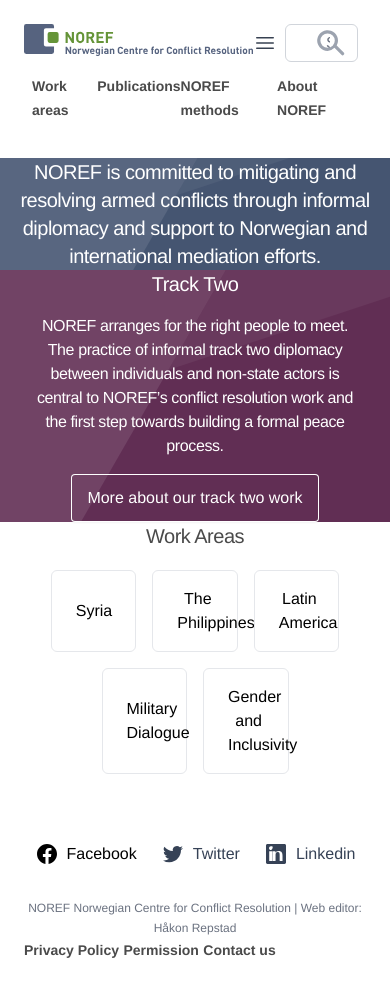
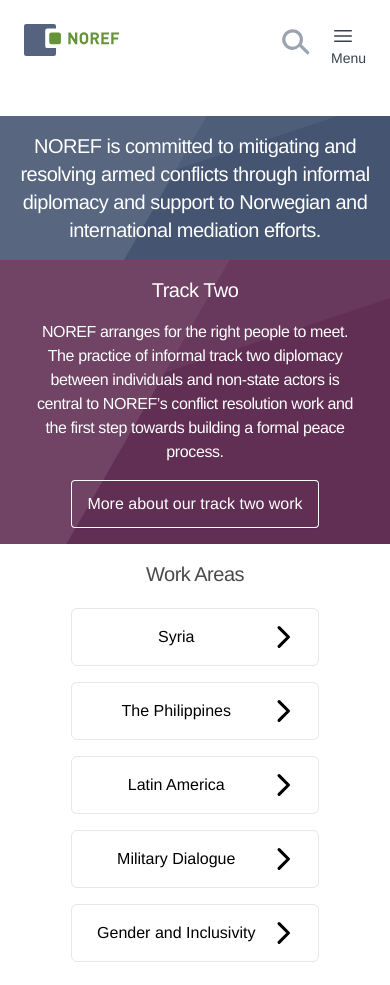
Before and after one commit to moises-magalhaes/noref, a website: page public/index.html in a window 390 px wide. Shown: the top 985 px of the page. Drawn offline with Linux system fonts and the light colour scheme.

Commit message:
making home responsive

```diff
--- a/public/index.html
+++ b/public/index.html
@@ -20,16 +20,21 @@
             <a href="./index.html" class="-m-1.5 p-1.5">
               <span class="sr-only">NOREF</span>
               <img
-                class="h-8 w-auto"
+                class="h-8 w-auto hidden lg:block"
                 src="./assets/images/noref-logo_text.svg"
+                alt="noref-logo_text"
+              />
+              <img
+                class="h-8 w-auto block lg:hidden"
+                src="./assets/images/NOREF-mobile-logo.svg"
                 alt="noref-logo_text"
               />
             </a>
           </div>
-          <div class="flex flex-wrap lg:hidden">
+          <div class="flex flex-wrap lg:hidden order-last justify-end">
             <button
               type="button"
-              class="-m-2.5 inline-flex items-center justify-center rounded-md p-2.5 text-gray-700"
+              class="-m-2.5 flex-col items-center justify-center rounded-md p-2.5 text-gray-700"
             >
               <span class="sr-only">Open Main menu</span>
               <svg
@@ -46,16 +51,17 @@
                   d="M3.75 6.75h16.5M3.75 12h16.5m-16.5 5.25h16.5"
                 />
               </svg>
+              <p class="text-black justify-center text-sm">Menu</p>
             </button>
           </div>
 
-          <div class="flex-1 flex justify-center px-2 lg:ml-6 lg:justify-end">
-            <div class="max-w-lg w-full lg:max-w-xs">
+          <div class="flex-1 flex justify-end px-2 lg:ml-6">
+            <div class="max-w-[50px] w-full lg:max-w-xs">
               <label for="search" class="sr-only">Search</label>
               <div class="relative">
                 <input
                   id="search"
-                  class="block w-full pl-10 pr-3 py-2 border border-gray-300 rounded-md leading-5 bg-white placeholder-gray-500 focus:outline-none focus:placeholder-gray-400 focus:border-blue-300 focus:shadow-outline-blue sm:text-sm transition duration-150 ease-in-out"
+                  class="block w-full pl-10 pr-3 py-2 lg:border lg:border-gray-300 rounded-md leading-5 bg-white lg:placeholder-gray-500 focus:outline-none focus:placeholder-gray-400 focus:border-blue-300 focus:shadow-outline-blue sm:text-sm transition duration-150 ease-in-out"
                   placeholder="Search"
                   type="search"
                 />
@@ -79,8 +85,9 @@
           </div>
         </div>
         <div
-          class="flex lg:flex lg:gap-x-12 flex-1 justify-center px-2 py-3 lg:ml-6 lg:justify-end"
+          class="flex flex-col lg:flex-row lg:gap-x-12 flex-1 justify-center px-2 py-3 lg:ml-6 lg:justify-end"
         >
+          <div class="hidden">
             <a
               href="./work-areas.html"
               class="text-sm font-semibold leading-6 text-black-300 decoration-2 hover:underline hover:underline-offset-8"
@@ -102,6 +109,7 @@
               >About NOREF</a
             >
           </div>
+        </div>
       </nav>
     </header>
 
@@ -109,7 +117,7 @@
 
     <section class="bg-primary bg-fiord-700">
       <div
-        class="mx-auto max-w-7xl px-4 sm:py-16 lg:py-36 flex flex-col content-center items-center sm:px-6 lg:px-8"
+        class="mx-auto max-w-7xl p-4 sm:py-16 lg:py-36 flex flex-col content-center items-center sm:px-6 lg:px-8"
       >
         <h2
           class="text-xl tracking-tight text-white-50 sm:text-3xl text-center"
@@ -122,7 +130,7 @@
     </section>
     <section class="bg-secondary bg-wine-berry-900">
       <div
-        class="mx-auto max-w-7xl px-4 sm:py-16 lg:py-36 flex flex-col content-center items-center sm:px-6 lg:px-8"
+        class="mx-auto max-w-7xl p-4 sm:py-16 lg:py-36 flex flex-col content-center items-center sm:px-6 lg:px-8"
       >
         <h2
           class="text-xl tracking-tight text-white-50 sm:text-3xl text-center"
@@ -146,7 +154,7 @@
     </section>
     <section>
       <div
-        class="mx-auto max-w-7xl px-4 sm:py-16 lg:py-36 flex flex-col content-center items-center sm:px-6 lg:px-8"
+        class="mx-auto max-w-7xl p-4 sm:py-16 lg:py-36 flex flex-col content-center items-center sm:px-6 lg:px-8"
       >
         <h2
           class="text-xl tracking-tight text-black-300 sm:text-3xl text-center"
@@ -154,9 +162,11 @@
           Work Areas
         </h2>
 
-        <div class="flex flex-wrap justify-center px-2 py-3">
+        <div
+          class="flex flex-col lg:flex-row flex-wrap justify-center px-2 py-3"
+        >
           <button
-            class="relative flex items-center py-2 px-4 border border-gray hover:border-black bg-transparent rounded-md w-1/4 m-2"
+            class="relative flex items-center py-2 px-4 border border-gray hover:border-black bg-transparent rounded-md lg:w-1/4 m-2"
           >
             <span class="mr-2 mx-2 my-2 w-4/5 justify-left">Syria</span>
             <svg
@@ -173,7 +183,7 @@
             </svg>
           </button>
           <button
-            class="relative flex items-center py-2 px-4 border border-gray hover:border-black bg-transparent rounded-md w-1/4 m-2"
+            class="relative flex items-center py-2 px-4 border border-gray hover:border-black bg-transparent rounded-md lg:w-1/4 m-2"
           >
             <span class="mr-2 mx-2 my-2 w-4/5 justify-left"
               >The Philippines</span
@@ -192,7 +202,7 @@
             </svg>
           </button>
           <button
-            class="relative flex items-center py-2 px-4 border border-gray hover:border-black bg-transparent rounded-md w-1/4 m-2"
+            class="relative flex items-center py-2 px-4 border border-gray hover:border-black bg-transparent rounded-md lg:w-1/4 m-2"
           >
             <span class="mr-2 mx-2 my-2 w-4/5 justify-left">Latin America</span>
             <svg
@@ -209,7 +219,7 @@
             </svg>
           </button>
           <button
-            class="relative flex items-center py-2 px-4 border border-gray hover:border-black bg-transparent rounded-md w-1/4 m-2"
+            class="relative flex items-center py-2 px-4 border border-gray hover:border-black bg-transparent rounded-md lg:w-1/4 m-2"
           >
             <span class="mr-2 mx-2 my-2 w-4/5 justify-left"
               >Military Dialogue</span
@@ -228,7 +238,7 @@
             </svg>
           </button>
           <button
-            class="relative flex items-center py-2 px-4 border border-gray hover:border-black bg-transparent rounded-md w-1/4 m-2"
+            class="relative flex items-center py-2 px-4 border border-gray hover:border-black bg-transparent rounded-md lg:w-1/4 m-2"
           >
             <span class="mr-2 mx-2 my-2 w-4/5 justify-left"
               >Gender and Inclusivity</span
--- a/src/styles/style.css
+++ b/src/styles/style.css
@@ -13,15 +13,7 @@
   position: relative;
 }
 
-.bg-primary::before {
-  content: "";
-  top: 0;
-  left: 0;
-  right: 0;
-  bottom: 0;
-}
-
-.bg-secondary::before {
+.bg-primary::before, .bg-secondary::before{
   content: "";
   top: 0;
   left: 0;
@@ -53,18 +45,15 @@
   left: 0;
   right: 0;
   bottom: 0;
-  background-color: var(areas);
-}
-
-.bg-areas::before, {
-  content: "";
-  top: 0;
-  left: 0;
-  right: 0;
-  bottom: 0;
-  background-color: var(publications);
 }
 
 button.bg-primary {
   background-image: none;
 }
+
+
+@media (max-width: 767px) {
+    #search::placeholder {
+      visibility: hidden;
+    }
+  }
```
Also changed, not shown: public/about.html (+1 -1 lines), dist/output.css, public/assets/images/NOREF-mobile-logo.svg (added). Lines whose indentation alone changed are shown as unchanged.
